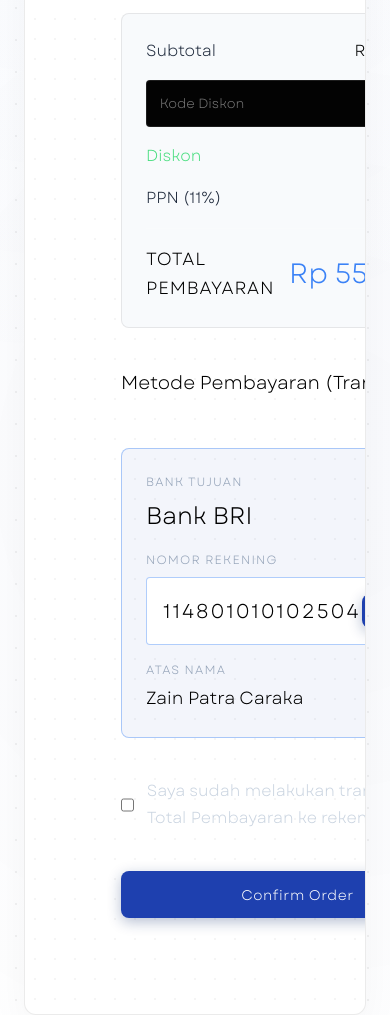
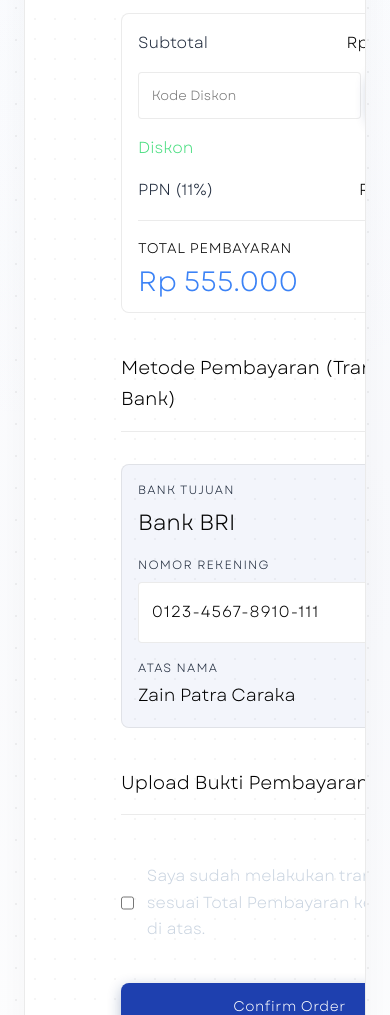
Before and after one commit to gilangsite/legalspot, a plain HTML site: page checkout.html in a window 390 px wide. Shown: the part 1320-2335 px from the top of the page. Drawn offline with Linux system fonts and the light colour scheme.

Commit message:
style: fix checkout mobile layout cropping and colors for light theme

```diff
--- a/checkout.html
+++ b/checkout.html
@@ -79,78 +79,90 @@
                     </div>
 
                     <h3
-                        style="color:var(--white); border-bottom:1px solid var(--border); padding-bottom:1rem; margin-top:1rem; margin-bottom:0.5rem;">
+                        style="border-bottom:1px solid var(--border-light); padding-bottom:1rem; margin-top:1rem; margin-bottom:0.5rem;">
                         Order Summary</h3>
 
                     <div
-                        style="background:var(--white-muted); border:1px solid var(--border-light); border-radius:var(--radius-md); padding:1.5rem;">
-                        <div style="display:flex; justify-content:space-between; margin-bottom:1rem;">
+                        style="background:var(--white-bg); border:1px solid var(--border-light); border-radius:var(--radius-md); padding:1rem; width:100%; box-sizing:border-box;">
+                        <div
+                            style="display:flex; justify-content:space-between; margin-bottom:1rem; flex-wrap:wrap; gap:0.5rem;">
                             <span style="color:var(--gray-dark);">Subtotal</span>
                             <span style="font-weight:600;" id="subtotal">Rp 0</span>
                         </div>
-                        <div
-                            style="display:grid; grid-template-columns:1fr auto; gap:0.5rem; margin-bottom:1rem; align-items:center;">
-                            <input type="text" id="kodeDiskon" placeholder="Kode Diskon"
-                                style="background:var(--black); border:1px solid var(--border); padding:0.8rem; border-radius:var(--radius-sm); color:var(--white); outline:none;">
-                            <button type="button" onclick="applyDiscount()"
-                                class="btn btn-primary btn-sm">Apply</button>
+                        <div style="display:flex; flex-direction:column; gap:0.5rem; margin-bottom:1rem;">
+                            <div style="display:flex; gap:0.5rem;">
+                                <input type="text" id="kodeDiskon" placeholder="Kode Diskon"
+                                    style="background:var(--white); border:1px solid var(--border-light); padding:0.8rem; border-radius:var(--radius-sm); color:var(--black); outline:none; flex:1; min-width:0;">
+                                <button type="button" onclick="applyDiscount()" class="btn btn-primary btn-sm"
+                                    style="flex-shrink:0;">Apply</button>
+                            </div>
                         </div>
                         <div
-                            style="display:flex; justify-content:space-between; margin-bottom:1rem; color:#4ade80; font-weight:600;">
+                            style="display:flex; justify-content:space-between; margin-bottom:1rem; flex-wrap:wrap; gap:0.5rem; color:#4ade80; font-weight:600;">
                             <span>Diskon</span>
                             <span id="discountVal">- Rp 0</span>
                         </div>
-                        <div style="display:flex; justify-content:space-between; margin-bottom:1rem;">
+                        <div
+                            style="display:flex; justify-content:space-between; margin-bottom:1rem; flex-wrap:wrap; gap:0.5rem;">
                             <span style="color:var(--gray-dark);">PPN (11%)</span>
                             <span id="taxVal">Rp 0</span>
                         </div>
-                        <div style="height:1px; background:var(--border); margin:1rem 0;"></div>
-                        <div style="display:flex; justify-content:space-between; align-items:center;">
+                        <div style="height:1px; background:var(--border-light); margin:1rem 0;"></div>
+                        <div
+                            style="display:flex; justify-content:space-between; align-items:flex-end; gap:0.5rem; flex-wrap:wrap;">
                             <span
-                                style="font-weight:600; font-size:1.1rem; text-transform:uppercase; letter-spacing:0.05em;">Total
-                                Pembayaran</span>
-                            <span style="color:var(--navy-bright); font-weight:600; font-size:1.75rem;"
-                                id="finalPrice">Rp
-                                0</span>
+                                style="font-weight:600; font-size:var(--fs-sm); text-transform:uppercase; letter-spacing:0.05em; color:var(--black);">
+                                Total Pembayaran
+                            </span>
+                            <span
+                                style="color:var(--navy-bright); font-weight:700; font-size:var(--fs-xl); line-height:1;"
+                                id="finalPrice">
+                                Rp 0
+                            </span>
                         </div>
                     </div>
 
                     <h3
-                        style="color:var(--white); border-bottom:1px solid var(--border); padding-bottom:1rem; margin-top:1rem; margin-bottom:0.5rem;">
+                        style="border-bottom:1px solid var(--border-light); padding-bottom:1rem; margin-top:1rem; margin-bottom:0.5rem;">
                         Metode Pembayaran (Transfer Bank)</h3>
 
                     <div
-                        style="background:rgba(30, 64, 175, 0.05); border:1px solid var(--border-navy); border-radius:var(--radius-md); padding:1.5rem; display:flex; flex-direction:column; gap:0.5rem;">
-                        <div style="display:flex; align-items:center; justify-content:space-between;">
+                        style="background:rgba(30, 64, 175, 0.05); border:1px solid var(--border-light); border-radius:var(--radius-md); padding:1rem; display:flex; flex-direction:column; gap:0.5rem;">
+                        <div
+                            style="display:flex; align-items:center; justify-content:space-between; flex-wrap:wrap; gap:0.5rem;">
                             <div>
                                 <div
-                                    style="color:var(--gray-mid); font-size:var(--fs-xs); font-weight:600; text-transform:uppercase; letter-spacing:0.1em; margin-bottom:0.2rem;">
-                                    Bank
-                                    Tujuan</div>
-                                <div style="font-weight:600; font-size:1.5rem;">Bank BRI</div>
+                                    style="color:var(--gray-dark); font-size:var(--fs-xs); font-weight:600; text-transform:uppercase; letter-spacing:0.1em; margin-bottom:0.2rem;">
+                                    Bank Tujuan</div>
+                                <div style="font-weight:600; font-size:var(--fs-lg); color:var(--black);">Bank BRI</div>
                             </div>
                         </div>
                         <div style="margin-top:0.5rem;">
                             <div
-                                style="color:var(--gray-mid); font-size:var(--fs-xs); font-weight:600; text-transform:uppercase; letter-spacing:0.1em; margin-bottom:0.4rem;">
-                                Nomor
-                                Rekening</div>
+                                style="color:var(--gray-dark); font-size:var(--fs-xs); font-weight:600; text-transform:uppercase; letter-spacing:0.1em; margin-bottom:0.4rem;">
+                                Nomor Rekening</div>
                             <div
-                                style="display:flex; align-items:center; justify-content:space-between; background:var(--white); padding:1rem; border-radius:var(--radius-sm); border:1px solid var(--border-navy);">
-                                <span style="font-weight:600; letter-spacing:2px; font-size:1.25rem;"
-                                    id="rekNumber">114801010102504</span>
-                                <button type="button" onclick="copyRekening()"
-                                    class="btn btn-primary btn-sm">Copy</button>
+                                style="display:flex; align-items:center; justify-content:space-between; background:var(--white); padding:0.8rem; border-radius:var(--radius-sm); border:1px solid var(--border-light); flex-wrap:wrap; gap:0.5rem;">
+                                <span
+                                    style="font-weight:600; letter-spacing:1px; font-size:var(--fs-base); color:var(--black);"
+                                    id="accountNumber">0123-4567-8910-111</span>
+                                <button type="button" onclick="handleCopy()" class="btn btn-outline btn-sm"
+                                    style="padding:0.4rem 0.8rem; border-color:var(--border-light); color:var(--navy);">
+                                    Copy
+                                </button>
                             </div>
                         </div>
                         <div style="margin-top:0.5rem;">
                             <div
-                                style="color:var(--gray-mid); font-size:var(--fs-xs); font-weight:600; text-transform:uppercase; letter-spacing:0.1em; margin-bottom:0.2rem;">
-                                Atas
-                                Nama</div>
+                                style="color:var(--gray-dark); font-size:var(--fs-xs); font-weight:600; text-transform:uppercase; letter-spacing:0.1em; margin-bottom:0.2rem;">
+                                Atas Nama</div>
                             <div style="font-weight:600; font-size:1.1rem;">Zain Patra Caraka</div>
                         </div>
                     </div>
+
+                    <h3
+                        style="border-bottom:1px solid var(--border-light); padding-bottom:1rem; margin-top:1rem; margin-bottom:0.5rem;">
+                        Upload Bukti Pembayaran</h3>
 
                     <div style="display:flex; align-items:center; gap:0.8rem; margin-top:1rem;">
                         <input type="checkbox" id="confirmPayment" required
```
